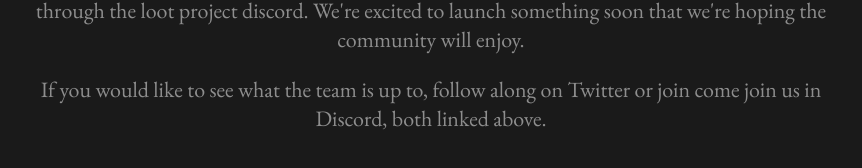
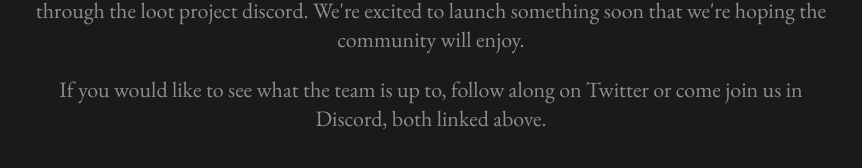
Before and after one commit to LootEncounters/landing-page, a Next.js app: page / in a window 1280 px wide. Shown: the part 327-495 px from the top of the page, without its empty margins (209-1071 px from the left). Built offline with nearby package versions, Linux system fonts and the light colour scheme.

Commit message:
fixing last sentence.. doh.

```diff
--- a/pages/index.tsx
+++ b/pages/index.tsx
@@ -32,7 +32,7 @@ const Home: NextPage = () => {
 
           <p>Encounters is a battle resolution primitive for LOOT and its derivatives, namely Characters. With plans to further include additonal derivatives as time goes on. The team came together through the loot project discord. We're excited to launch something soon that we're hoping the community will enjoy.</p>
           <br />
-          <p>If you would like to see what the team is up to, follow along on Twitter or join come join us in Discord, both linked above.</p>
+          <p>If you would like to see what the team is up to, follow along on Twitter or come join us in Discord, both linked above.</p>
 
           <h2>Coming Soon!</h2>
         </div>
```
